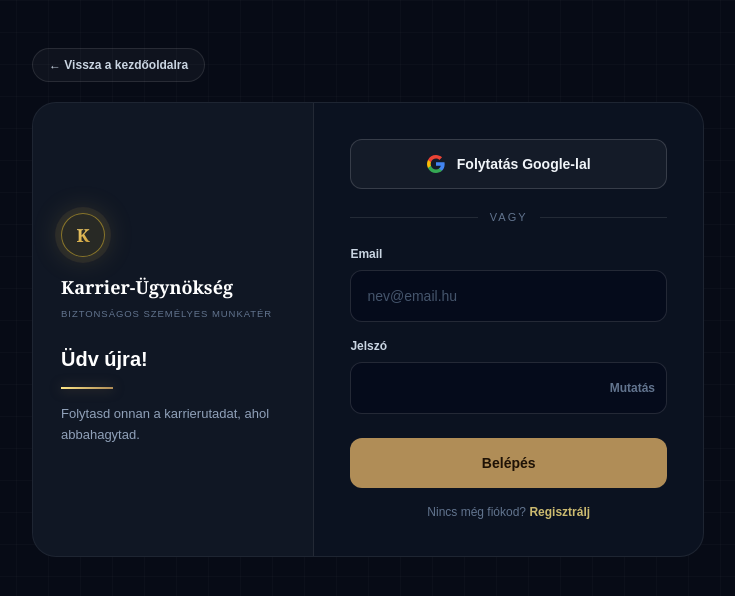
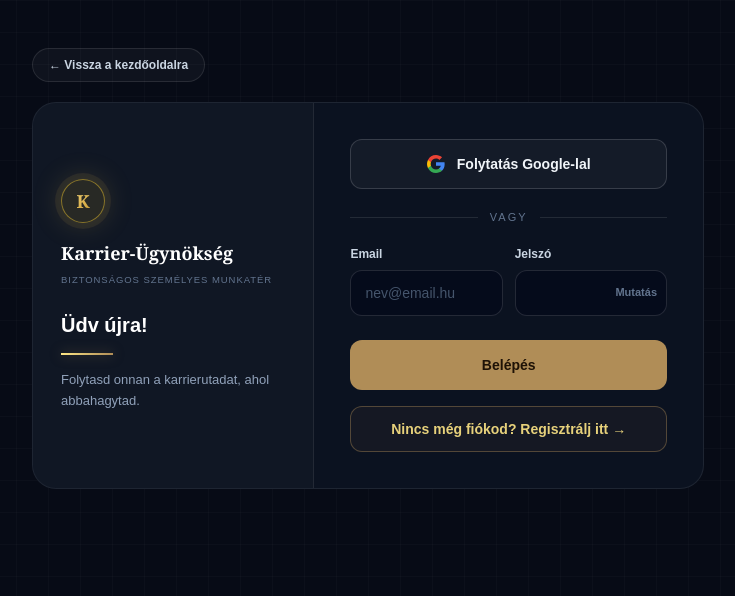
Before and after one commit to magroandi28-lang/ats-career-agent, a Next.js app in the folder frontend/: page /login in a window 1280 px wide. Shown: the top 596 px of the page, without its empty margins (272-1007 px from the left). Built offline with nearby package versions, Linux system fonts and the light colour scheme.

Commit message:
login: ket-oszlopos email/jelszo elrendezes

```diff
--- a/frontend/src/app/login/page.js
+++ b/frontend/src/app/login/page.js
@@ -182,6 +182,8 @@ export default function LoginPage() {
                   hitelesites();
                 }}
               >
+                <div className="grid grid-cols-2 gap-3">
+                  <div>
                     <label
                       className="block text-xs font-semibold text-slate-300"
                       htmlFor="email"
@@ -197,11 +199,13 @@ export default function LoginPage() {
                       value={email}
                       onChange={(event) => setEmail(event.target.value)}
                       placeholder="nev@email.hu"
-                  className="mt-2 w-full rounded-xl border border-white/12 bg-slate-950/55 px-4 py-[15px] text-sm text-white placeholder:text-slate-600 focus:border-amber-300/50"
+                      className="mt-2 w-full rounded-xl border border-white/12 bg-slate-950/55 px-3.5 py-3 text-sm text-white placeholder:text-slate-600 focus:border-amber-300/50"
                     />
+                  </div>
 
+                  <div>
                     <label
-                  className="mt-4 block text-xs font-semibold text-slate-300"
+                      className="block text-xs font-semibold text-slate-300"
                       htmlFor="password"
                     >
                       Jelszó
@@ -218,15 +222,17 @@ export default function LoginPage() {
                         maxLength={128}
                         value={jelszo}
                         onChange={(event) => setJelszo(event.target.value)}
-                    className="w-full rounded-xl border border-white/12 bg-slate-950/55 px-4 py-[15px] pr-20 text-sm text-white focus:border-amber-300/50"
+                        className="w-full rounded-xl border border-white/12 bg-slate-950/55 px-3.5 py-3 pr-16 text-sm text-white focus:border-amber-300/50"
                       />
                       <button
                         type="button"
                         onClick={() => setJelszoLathato((elozo) => !elozo)}
-                    className="absolute inset-y-0 right-3 text-xs font-semibold text-slate-500 hover:text-amber-200"
+                        className="absolute inset-y-0 right-2.5 text-[11px] font-semibold text-slate-500 hover:text-amber-200"
                       >
                         {jelszoLathato ? "Elrejtés" : "Mutatás"}
                       </button>
+                    </div>
+                  </div>
                 </div>
 
                 {mod === "regisztracio" && (
@@ -265,31 +271,17 @@ export default function LoginPage() {
                 </button>
               </form>
 
-              <p className="mt-4 text-center text-xs text-slate-500">
-                {mod === "belepes" ? (
-                  <>
-                    Nincs még fiókod?{" "}
               <button
                 type="button"
-                      onClick={() => modValtas("regisztracio")}
-                      className="font-semibold text-amber-200/80 hover:text-amber-100"
+                onClick={() =>
+                  modValtas(mod === "belepes" ? "regisztracio" : "belepes")
+                }
+                className="mt-4 w-full rounded-xl border border-[#b08d57]/40 bg-[#b08d57]/[0.06] px-4 py-3 text-center text-sm font-semibold text-amber-200/90 hover:border-[#b08d57]/70 hover:bg-[#b08d57]/[0.12]"
               >
-                      Regisztrálj
+                {mod === "belepes"
+                  ? "Nincs még fiókod? Regisztrálj itt →"
+                  : "Van már fiókod? Jelentkezz be →"}
               </button>
-                  </>
-                ) : (
-                  <>
-                    Van már fiókod?{" "}
-                    <button
-                      type="button"
-                      onClick={() => modValtas("belepes")}
-                      className="font-semibold text-amber-200/80 hover:text-amber-100"
-                    >
-                      Jelentkezz be
-                    </button>
-                  </>
-                )}
-              </p>
             </div>
           </div>
         </section>
```
Lines whose indentation alone changed are shown as unchanged.
